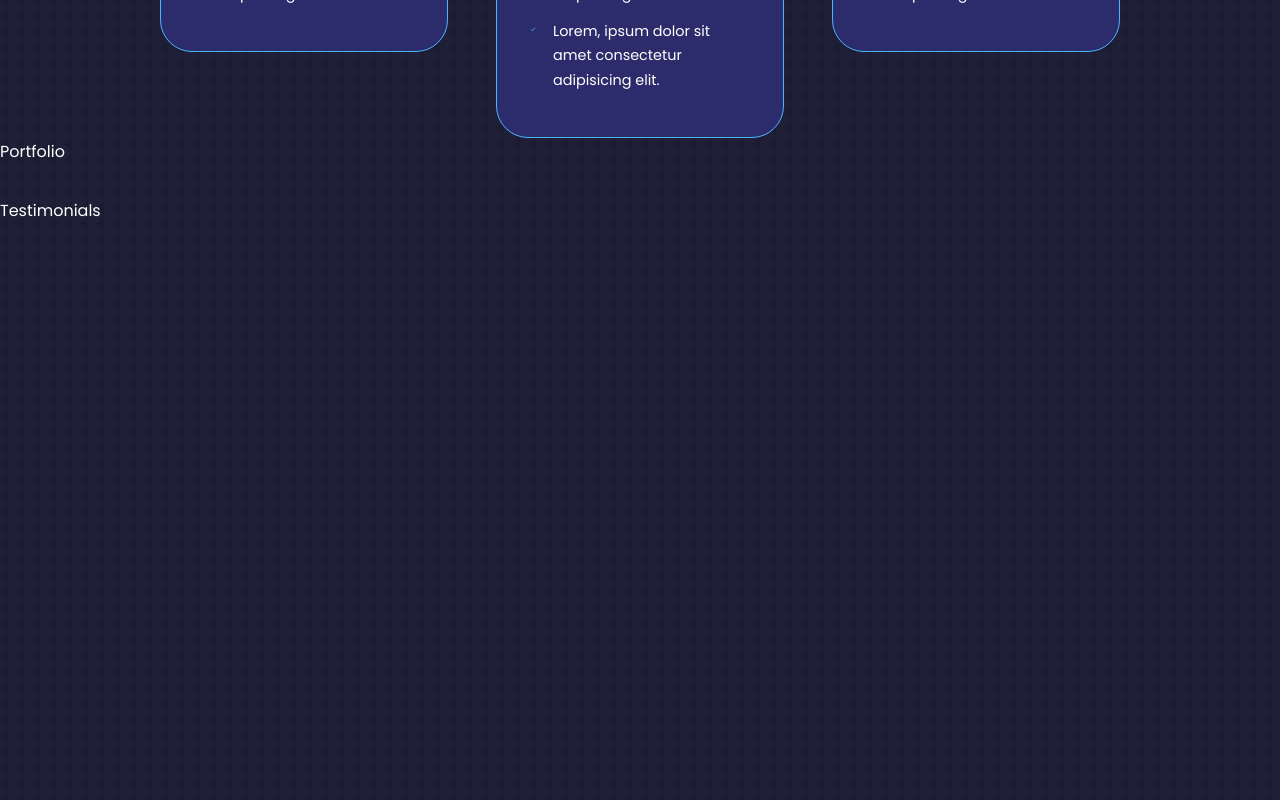
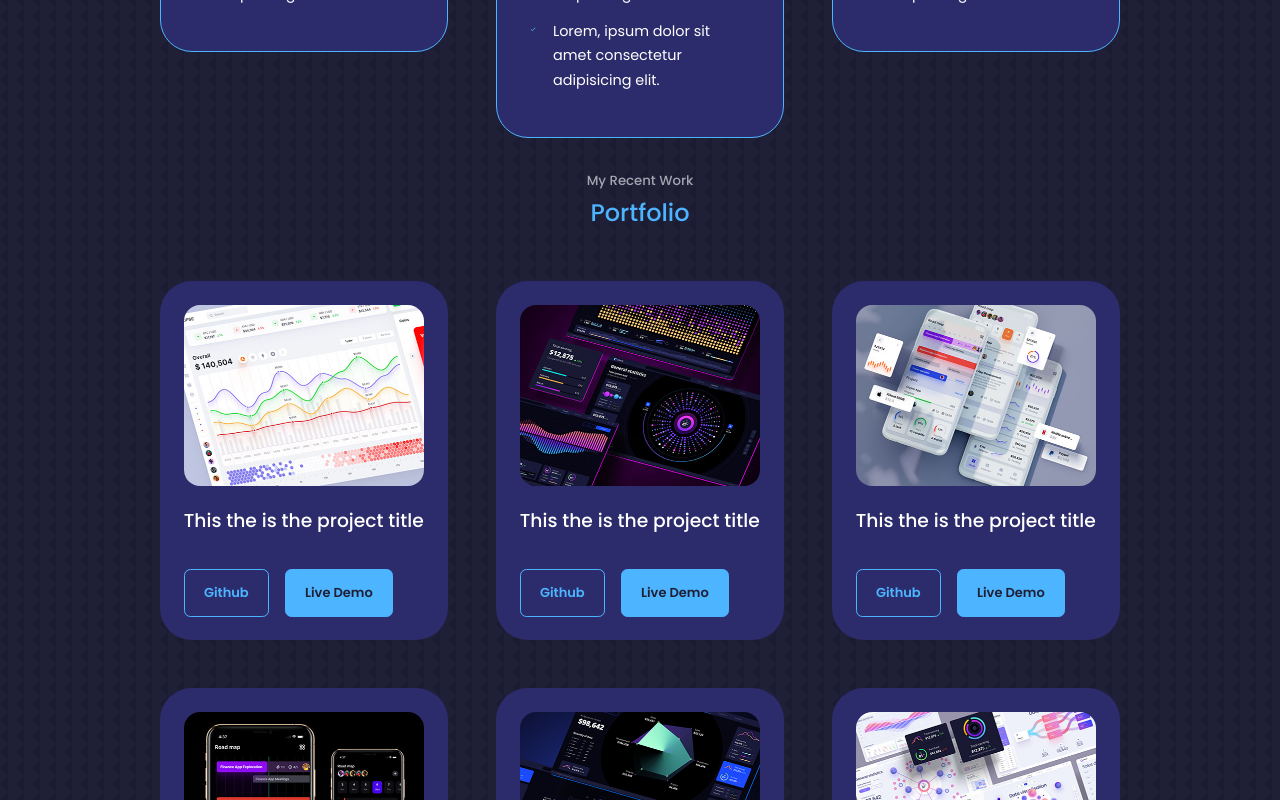
Before and after one commit to Bhupendrachouhan19/My_Personal_Portfolio, a React (Create React App) app: page / in a window 1280 px wide. Shown: the part 3080-3880 px from the top of the page. Built offline with nearby package versions, Linux system fonts and the light colour scheme.

Commit message:
Portfolio Component is Done

```diff
--- a/src/components/experience/Experience.jsx
+++ b/src/components/experience/Experience.jsx
@@ -22,7 +22,7 @@ const Experience = () => {
 
               <article className="experience__details">
                 <MdVerified className='verified__icon' />
-                <h4>CSS3 / SASS</h4>
+                <h4>CSS3</h4>
                 <small className="text-light">Experienced</small>
               </article>
 
--- a/src/components/experience/experience.css
+++ b/src/components/experience/experience.css
@@ -58,6 +58,7 @@
 @media screen and (max-width: 1024px) {
     .experience__container {
         grid-template-columns: 1fr;
+        gap: 1.5rem;
     }
 
     .experience__container > div {
--- a/src/components/portfolio/Portfolio.jsx
+++ b/src/components/portfolio/Portfolio.jsx
@@ -1,9 +1,88 @@
 import React from 'react'
 import './portfolio.css'
+import IMG1 from '../../assets/portfolio1.jpg'
+import IMG2 from '../../assets/portfolio2.jpg'
+import IMG3 from '../../assets/portfolio3.jpg'
+import IMG4 from '../../assets/portfolio4.jpg'
+import IMG5 from '../../assets/portfolio5.png'
+import IMG6 from '../../assets/portfolio6.jpg'
+
+
+// Portfolio Items Data:
+const portfolioItemsData = [
+  {
+    id: 1,
+    image: IMG1,
+    title: 'This the is the project title',
+    github: 'https://github.com/bhupendrachouhan19',
+    demo: 'https://dribble.com/Alien_pixels'
+  },
+  {
+    id: 2,
+    image: IMG2,
+    title: 'This the is the project title',
+    github: 'https://github.com/bhupendrachouhan19',
+    demo: 'https://dribble.com/Alien_pixels'
+  },
+  {
+    id: 3,
+    image: IMG3,
+    title: 'This the is the project title',
+    github: 'https://github.com/bhupendrachouhan19',
+    demo: 'https://dribble.com/Alien_pixels'
+  },
+  {
+    id: 4,
+    image: IMG4,
+    title: 'This the is the project title',
+    github: 'https://github.com/bhupendrachouhan19',
+    demo: 'https://dribble.com/Alien_pixels'
+  },
+  {
+    id: 5,
+    image: IMG5,
+    title: 'This the is the project title',
+    github: 'https://github.com/bhupendrachouhan19',
+    demo: 'https://dribble.com/Alien_pixels'
+  },
+  {
+    id: 6,
+    image: IMG6,
+    title: 'This the is the project title',
+    github: 'https://github.com/bhupendrachouhan19',
+    demo: 'https://dribble.com/Alien_pixels'
+  }
+]
+
 
 const Portfolio = () => {
   return (
-    <div>Portfolio</div>
+    <section id="portfolio">
+      <h5>My Recent Work</h5>
+      <h2>Portfolio</h2>
+
+      <div className="container portfolio__container">
+
+        {
+          portfolioItemsData.map(({id, image, title, github, demo})=>{
+            return (
+              <article  key={id} className="portfolio__item">
+                <div className="portfolio__item-image">
+                  <img src={image} alt="" />
+                </div>
+                <h3>{title}</h3>
+                <div className="portfolio__item-cta">
+                  <a href={github} className='btn' target='_black'>Github</a>
+                  <a href={demo} className='btn btn-primary' target='_black'>Live Demo</a>
+                </div>
+              </article>
+            )
+          })
+        }
+
+
+      </div>
+    </section>
   )
 }
 
--- a/src/components/portfolio/portfolio.css
+++ b/src/components/portfolio/portfolio.css
@@ -0,0 +1,53 @@
+.portfolio__container {
+    display: grid;
+    /* grid-template-columns: repeat(auto-fit, minmax(230px, 1fr)); */
+    grid-template-columns: repeat(3, 1fr);
+    gap: 3rem;
+    justify-content: center;
+}
+
+.portfolio__item {
+    background: var(--color-bg-variant);
+    padding: 1.3rem;
+    border-radius: 2rem;
+    border: solid transparent 3px;
+    transition: var(--transition);
+}
+
+.portfolio__item:hover {
+    border-color: var(--color-primary-variant);
+    background: transparent;
+}
+
+.portfolio__item-image {
+    border-radius: 1rem;
+    overflow: hidden;
+}
+
+.portfolio__item h3 {
+    margin: 1.2rem 0 2rem;
+}
+
+.portfolio__item-cta {
+    display: flex;
+    gap: 1rem;
+    font-size: small;
+    font-weight: bold;
+}
+
+
+/* ================ MEDIA QUERIES (MEDIUM DEVICES) ================  */
+@media screen and (max-width: 1024px) {
+    .portfolio__container {
+        grid-template-columns: repeat(2, 1fr);
+        gap: 1.5rem;
+    }
+}
+
+/* ================ MEDIA QUERIES (SMALL DEVICES) ================  */
+@media screen and (max-width: 600px) {
+    .portfolio__container {
+        grid-template-columns: 1fr;
+        gap: 1.5rem;
+    }
+}
--- a/src/components/services/services.css
+++ b/src/components/services/services.css
@@ -1,6 +1,7 @@
 .services__container {
     display: grid;
-    grid-template-columns: repeat(auto-fit, minmax(230px, 1fr));
+    /* grid-template-columns: repeat(auto-fit, minmax(230px, 1fr)); */
+    grid-template-columns: repeat(3, 1fr);
     gap: 3rem;
 }
 
@@ -52,15 +53,22 @@
 }
 
 
-
-
+/* ================ MEDIA QUERIES (MEDIUM DEVICES) ================  */
 @media screen and (max-width: 1024px) {
     .services__container {
-        gap: 1.5rem;
+        grid-template-columns: repeat(2, 1fr);
+        gap: 2rem;
     }
 
     .service {
         height: auto;
+    }
+}
+
+/* ================ MEDIA QUERIES (SMALL DEVICES) ================  */
+@media screen and (max-width: 600px) {
+    .services__container {
+        grid-template-columns: 1fr;
         gap: 1.5rem;
     }
 }
```
